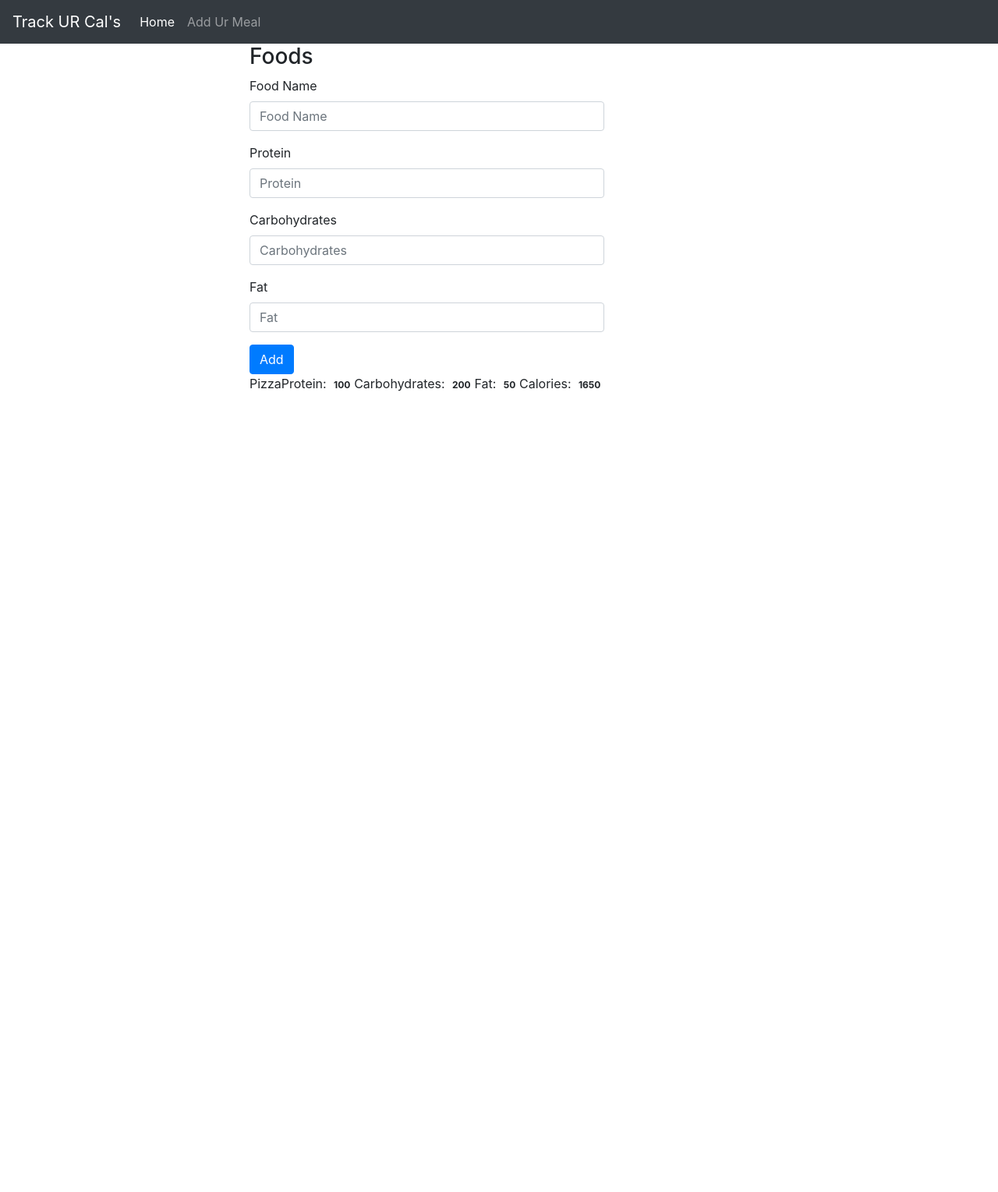
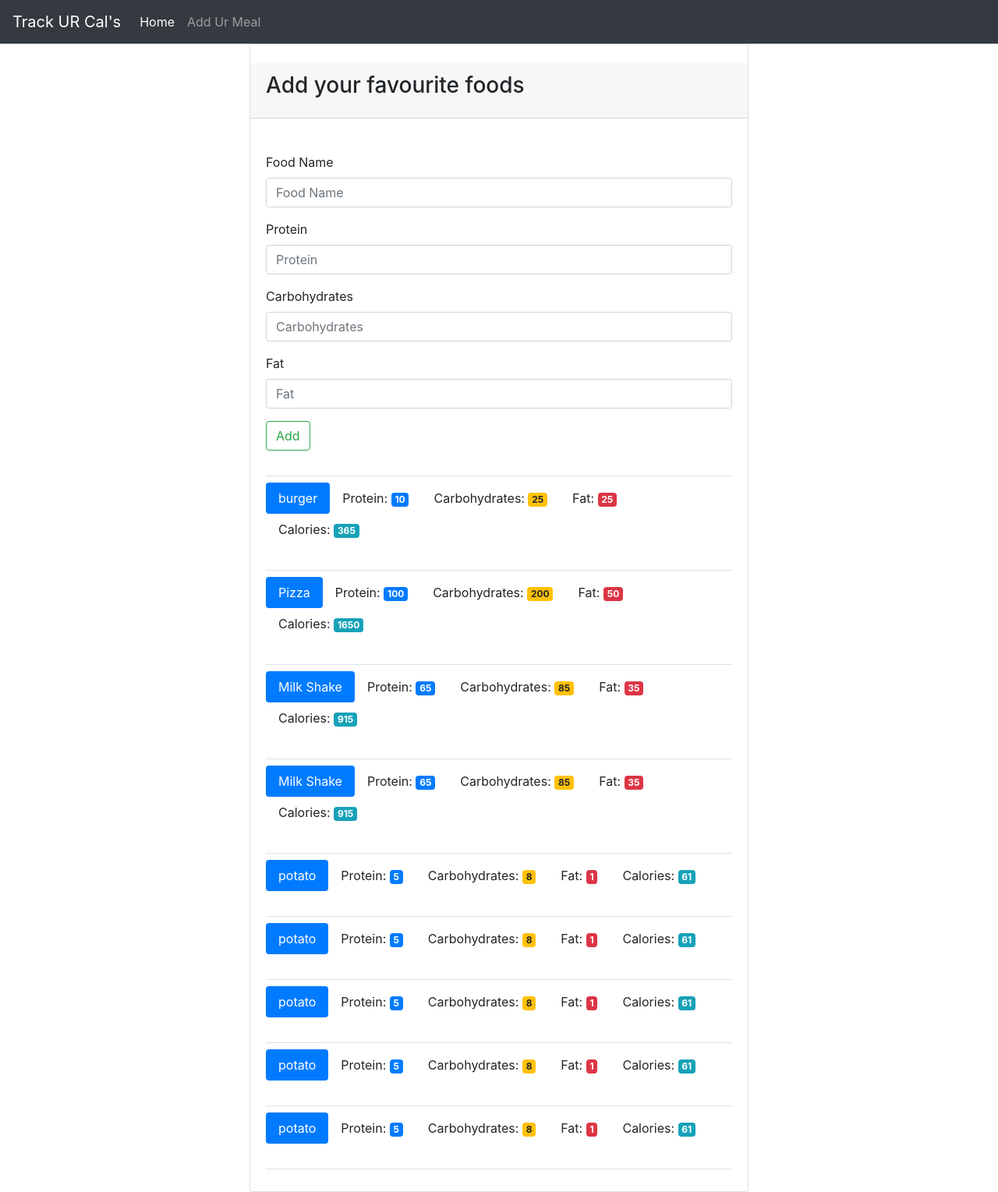
Before and after one commit to Krom121/food-tracker, a Flask app: page /food in a window 1280 px wide. Shown: the whole page at 78% size. Before the commit the page ends 502 px from the top, so only its background shows below. Run offline with Flask 2, Linux system fonts and the light colour scheme; data comes from the database, SQL or seed files in the repository; both versions use the stored data as it was after the commit; some libraries are stand-ins or nearby versions.

Commit message:
added query to diplay data/bs4 to temp/for loop

```diff
--- a/app.py
+++ b/app.py
@@ -32,6 +32,8 @@ def view():
 
 @app.route('/food', methods=['GET', 'POST'])
 def food():
+    # create instance of db
+    db = get_db()
     if request.method == 'POST':
         name = request.form['food-name']
         protein = int(request.form['protein'])
@@ -39,8 +41,6 @@ def food():
         fat = int(request.form['fat'])
         # below calaculating the valuse for the total amount of calories
         calories = protein * 4 + carbohydrates * 4 + fat * 9
-        # create instance of db
-        db = get_db()
         # insert values into db
         db.execute('insert into food (name, protein, carbohydrates, fat, calories) values (?, ?, ?, ?, ?)', \
             [name, protein, carbohydrates, fat, calories])
@@ -51,7 +51,11 @@ def food():
         return '<h1>Name: {} Protein: {} Carbs: {} Fat: {}</h1>'.format(request.form['food-name'], request.form['protein'], \
         request.form['carbohydrates'], request.form['fat'])
         '''
-    return render_template('add_food.html')
+        # create a cursor to query the database to enbale displying of data in
+        # html template
+    cur = db.execute('select name, protein, carbohydrates, fat, calories from food')
+    results = cur.fetchall()
+    return render_template('add_food.html', results=results)
 
 
 
--- a/templates/add_food.html
+++ b/templates/add_food.html
@@ -4,13 +4,13 @@
     <div class="row">
         <div>
 
-          <div class="panel panel-primary">
+          <div class="card" style="width: 100%;">
 
-            <div class="panel-heading">
-              <h3 class="panel-title">Foods</h3>
+            <div class="card-header mt-4 mb-4">
+              <h3 class="card-title">Add your favourite foods</h3>
             </div>
 
-            <div class="panel-body">
+            <div class="card-body">
 
               <form method="POST" action="{{ url_for('food') }}">
                 <div class="form-group">
@@ -29,18 +29,21 @@
                   <label for="fat">Fat</label>
                   <input type="number" class="form-control" id="fat" name="fat" placeholder="Fat">
                 </div>
-                <button type="submit" class="btn btn-primary">Add</button>
+                <button type="submit" class="btn btn-outline-success">Add</button>
               </form>
 
-              <div class="page-header"></div>
-
+              <div class="pb-2 mt-4 mb-2 border-bottom"></div>
+              <!-- create a for loop to instantiate the data -->
+            {% for food in results %}
               <ul class="nav nav-pills" role="tablist">
-                <li class="active"><a>Pizza</a></li>
-                <li><a>Protein: <span class="badge">100</span></a></li>
-                <li><a>Carbohydrates: <span class="badge">200</span></a></li>
-                <li><a>Fat: <span class="badge">50</span></a></li>
-                <li><a>Calories: <span class="badge">1650</span></a></li>
+                <li class="nav-item"><a class="nav-link active">{{ food.name }}</a></li>
+                <li class="nav-item"><a class="nav-link">Protein: <span class="badge badge-primary">{{food.protein}}</span></a></li>
+                <li class="nav-item"><a class="nav-link">Carbohydrates: <span class="badge badge-warning">{{food.carbohydrates}}</span></a></li>
+                <li class="nav-item"><a class="nav-link">Fat: <span class="badge badge-danger">{{food.fat}}</span></a></li>
+                <li class="nav-item"><a class="nav-link">Calories: <span class="badge badge-info">{{food.calories}}</span></a></li>
               </ul>
+              <div class="pb-2 mt-4 mb-2 border-bottom"></div>
+            {% endfor %}
             </div>
 
           </div>
```
Also changed, not shown: food_log.db.
